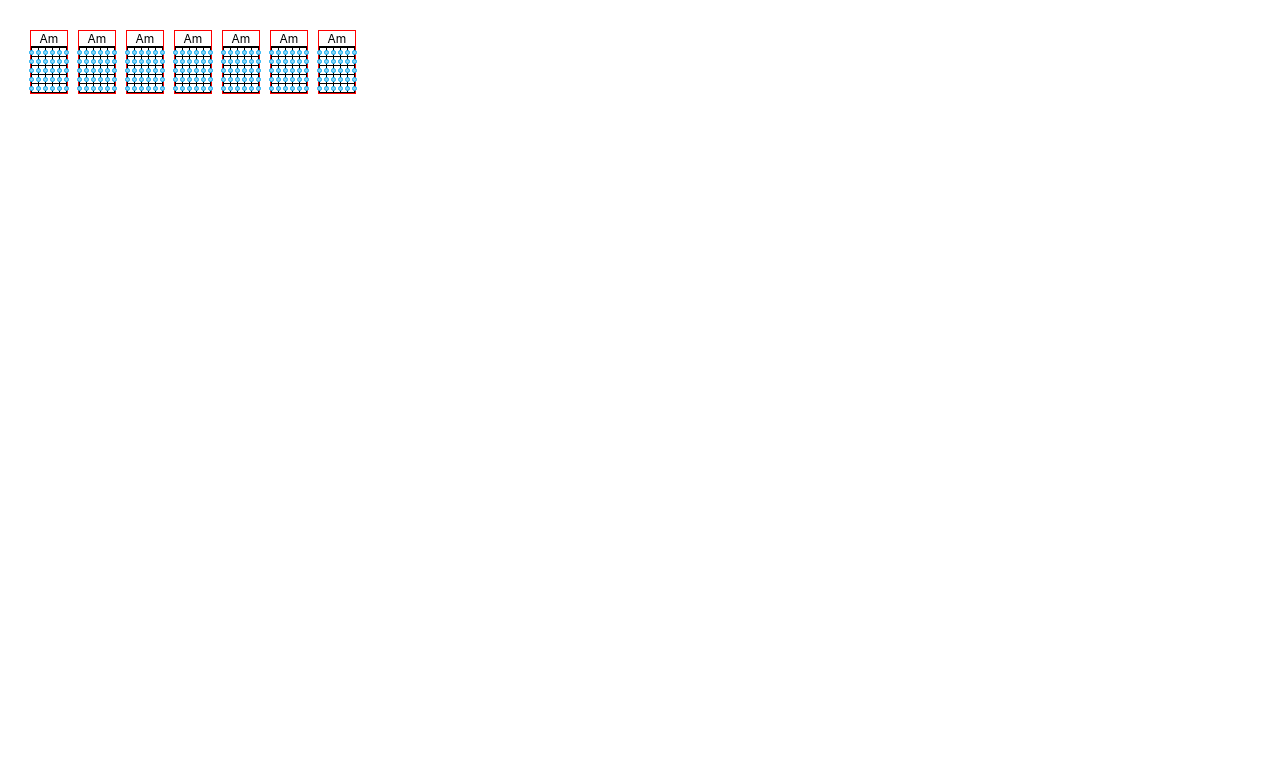
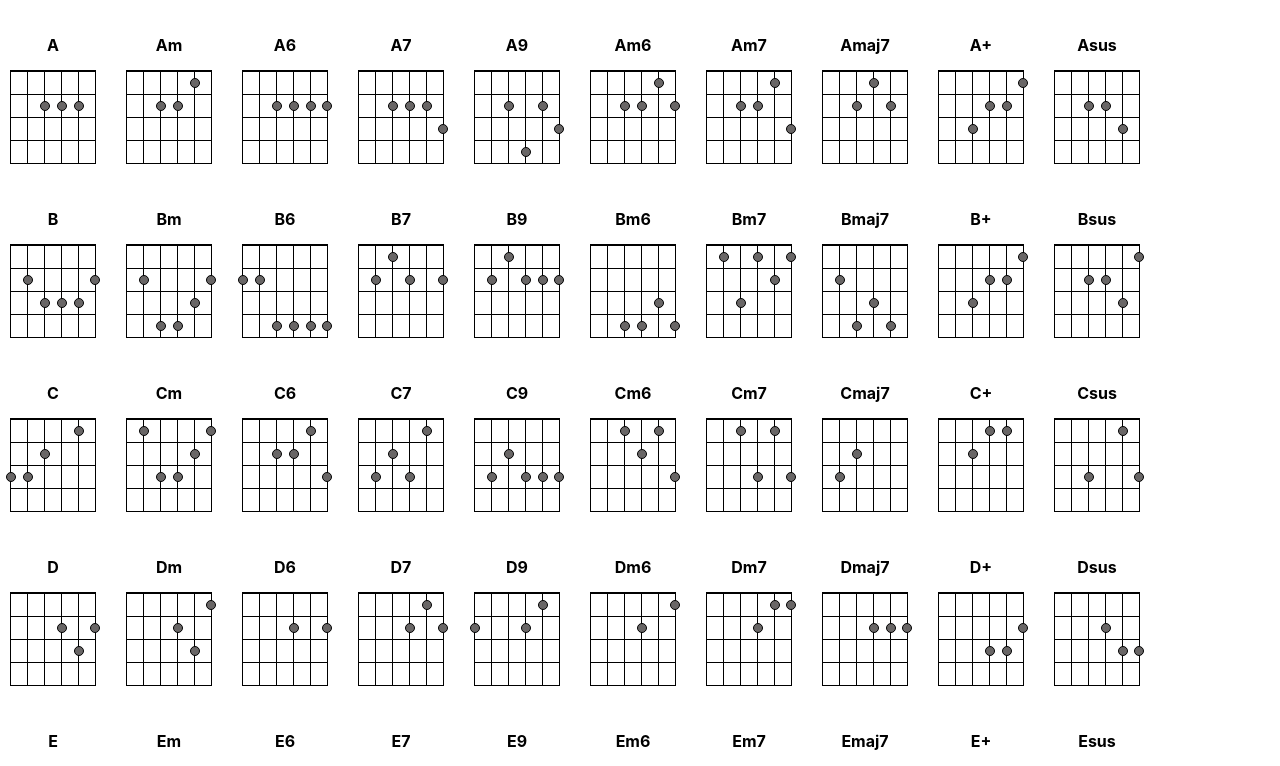
Before and after one commit to SVladikO/music_choird, a React (Create React App) app: page / in a window 1280 px wide. Shown: the top 766 px of the page. Built offline with nearby package versions, Linux system fonts and the light colour scheme.

Commit message:
Added guitar chords data.

```diff
--- a/src/App.css
+++ b/src/App.css
@@ -1,8 +1,14 @@
 .App {
   text-align: center;
-  padding: 30px;
+  padding: 10px;
   display: flex;
-  gap: 10px;
+  gap: 30px;
+}
+
+.chord-row-name {
+  display: flex;
+  align-items: center;
+  font-size: 30px;
 }
 
 .App-logo {
--- a/src/App.js
+++ b/src/App.js
@@ -1,20 +1,38 @@
 import logo from './logo.svg';
 import './App.css';
 import GuitarChord from './components/guitar-chord/guitar-chord';
+import UkeleleChord from './components/ukulele-chord/ukulele-chord';
+
+import guitarData from './data/guitar';
+
+console.log({guitarData})
 
 function App() {
-  return (
-    <div className="App">
-      <GuitarChord name={"Am"} />
-      <GuitarChord name={"Am"} />
-      <GuitarChord name={"Am"} />
-      <GuitarChord name={"Am"} />
-      <GuitarChord name={"Am"} />
-      <GuitarChord name={"Am"} />
-      <GuitarChord name={"Am"} />
 
-    </div>
-  );
+    const renderChords = chord => (
+        <div className="App">
+            {/*<div className="chord-row-name">{chord.name}</div>*/}
+            {chord.chords.map(d =>
+                <GuitarChord key={d.name} chord={d}/>)
+            }
+        </div>
+    );
+
+    return (
+        <>
+            {guitarData.map(g => renderChords(g))}
+            <div className="App">
+                <UkeleleChord name={"Am"}/>
+                <UkeleleChord name={"Am"}/>
+                <UkeleleChord name={"Am"}/>
+                <UkeleleChord name={"Am"}/>
+                <UkeleleChord name={"Am"}/>
+                <UkeleleChord name={"Am"}/>
+            </div>
+        </>
+
+    )
+        ;
 }
 
 export default App;
--- /dev/null
+++ b/src/components/chord/chord.style.js
@@ -0,0 +1,70 @@
+import styled, {css} from 'styled-components';
+
+const tableStyle = css`
+    border: solid 0.8px black;
+    border-collapse: collapse;
+`;
+
+
+export const Wrapper = styled.div`
+    display: flex;
+    flex-direction: column;
+    min-width: 86px;
+    position: relative;
+`;
+
+export const ChordName = styled.div`
+    font-size: 16px;
+    font-weight: bold;
+    display: flex;
+    justify-content: center;
+    padding: 25px 10px 15px;
+`;
+
+export const Table = styled.table`
+    ${tableStyle};
+    border-top: solid 2px black;
+`;
+
+export const Tr = styled.tr`
+    ${tableStyle};
+`;
+
+export const Td = styled.td`
+    width: 14px;
+    height: 20px;
+    ${tableStyle};
+    position: relative;
+`;
+
+export const TdLast = styled.td`
+    position: relative;
+    border: none;
+    width: 0;
+`;
+
+const dotStyle = css`
+    box-sizing: border-box;
+    height: 10px;
+    width: 10px;
+    background: #696666;
+    border: solid 0.8px #000000;
+    border-radius: 50%;
+    position: absolute;
+    top: 5.5px;
+`;
+
+export const Dot = styled.div`
+    ${dotStyle};
+    left: -5.5px;
+`;
+
+export const LastDot = styled.div`
+    ${dotStyle};
+    right: -4.8px;
+`;
+export const LadNumber = styled.div`
+    position: absolute;
+    left: -16px;
+    top: 14px;
+`;
--- a/src/components/guitar-chord/guitar-chord.js
+++ b/src/components/guitar-chord/guitar-chord.js
@@ -1,36 +1,36 @@
-import {Wrapper, ChordName, Table, Tr, Td, Dot, LastDot} from './guitar-chord.style.js';
+import {Wrapper, ChordName, Table, Tr, Td, Dot, LastDot, LadNumber} from '../chord/chord.style.js';
 
-export default function GuitarChord({name, notes}) {
-    const renderRow = () => (
+export default function GuitarChord(props) {
+    const renderRow = notes => {
+        console.log({notes})
+        return(
             <Tr>
                 <Td>
-                <Dot/>
+                    {notes.includes(6) && <Dot/>}
                 </Td>
                 <Td>
-                <Dot/>
+                    {notes.includes(5) && <Dot/>}
                 </Td>
                 <Td>
-                <Dot/>
+                    {notes.includes(4) && <Dot/>}
                 </Td>
                 <Td>
-                <Dot/>
+                    {notes.includes(3) && <Dot/>}
                 </Td>
                 <Td>
-                <Dot/>
-                <LastDot/>
+                    {notes.includes(2) && <Dot/>}
+                    {notes.includes(1) && <LastDot/>}
                 </Td>
             </Tr>
         );
+    }
 
     return (
         <Wrapper>
-            <ChordName>{name}</ChordName>
+            <ChordName>{props.chord.name}</ChordName>
+            <LadNumber>{props.chord.ladNumber}</LadNumber>
             <Table>
-                {renderRow()}
-                {renderRow()}
-                {renderRow()}
-                {renderRow()}
-                {renderRow()}
+                {props.chord.notes.map(n=> renderRow(n))}
             </Table>
         </Wrapper>
 
--- a/src/components/guitar-chord/guitar-chord.style.js
+++ /dev/null
@@ -1,55 +0,0 @@
-import styled, {css} from 'styled-components';
-
-export const Wrapper = styled.div`
-    display: flex;
-    flex-direction: column;
-    border: solid 1px red;
-`;
-
-export const ChordName = styled.div`
-    font-size: 12px;
-    display: flex;
-    justify-content: center;
-`;
-
-export const Table = styled.table`
-    border: solid 0.8px black;
-    border-collapse: collapse;
-    border-top: solid 2px black;
-`;
-export const Tr = styled.tr`
-    border: solid 0.8px black;
-    border-collapse: collapse;
-`
-export const Td = styled.td`
-    width: 4px;
-    height: 6px;
-    border: solid 0.8px black;
-    border-collapse: collapse;
-    position: relative;
-`
-export const TdLast = styled.td`
-    position: relative;
-    border: none;
-    width: 0;
-`;
-
-const dotStyle = css`
-    box-sizing: border-box;
-    height: 5px;
-    width: 5px;
-    background: #8dd4f3;
-    border: solid 0.4px #06aaf3;
-    border-radius: 50%;
-    position: absolute;
-    top: 1.5px;
-`
-
-export const Dot = styled.div`
-    ${dotStyle};
-    left: -2.78px;
-`
-export const LastDot = styled.div`
-    ${dotStyle};
-    right: -2.6px;
-`;
--- /dev/null
+++ b/src/components/ukulele-chord/ukulele-chord.js
@@ -0,0 +1,31 @@
+import {Wrapper, ChordName, Table, Tr, Td, Dot, LastDot} from '../chord/chord.style.js';
+
+export default function UkuleleChord({name, notes}) {
+    const renderRow = () => (
+        <Tr>
+            <Td>
+                {/*<Dot/>*/}
+            </Td>
+            <Td>
+                {/*<Dot/>*/}
+            </Td>
+            <Td>
+                {/*<Dot/>*/}
+                {/*<LastDot/>*/}
+            </Td>
+        </Tr>
+    );
+
+    return (
+        <Wrapper>
+            <ChordName>{name}</ChordName>
+            <Table>
+                {renderRow()}
+                {renderRow()}
+                {renderRow()}
+                {renderRow()}
+            </Table>
+        </Wrapper>
+
+    )
+}
--- /dev/null
+++ b/src/data/guitar.js
@@ -0,0 +1,102 @@
+const guitarData = [
+    {
+        name: 'A', chords: [
+            {name: 'A', notes: [[], [2, 3, 4], [], [],]},
+            {name: 'Am', notes: [[2], [3, 4], [], [],]},
+            {name: 'A6', notes: [[], [1, 2, 3, 4], [], [],]},
+            {name: 'A7', notes: [[], [2, 3, 4], [1], [],]},
+            {name: 'A9', notes: [[], [2, 4], [1], [3],]},
+            {name: 'Am6', notes: [[2], [1, 3, 4], [], [],]},
+            {name: 'Am7', notes: [[2], [3, 4], [1], [],]},
+            {name: 'Amaj7', notes: [[3], [2, 4], [], [],]},
+            {name: 'A+', notes: [[1], [2, 3], [4], [],]},
+            {name: 'Asus', notes: [[], [3, 4], [2], [],]},
+        ]
+    },
+    {
+        name: 'B', chords: [
+            {name: 'B', notes: [[], [1, 5], [2, 3, 4], [],]},
+            {name: 'Bm', notes: [[], [1, 5], [2], [3, 4],]},
+            {name: 'B6', notes: [[], [5, 6], [], [1, 2, 3, 4]]},
+            {name: 'B7', notes: [[4], [1, 3, 5], [], [],]},
+            {name: 'B9', notes: [[4], [1, 2, 3, 5], [], [],]},
+            {name: 'Bm6', notes: [[], [], [2], [1, 3, 4],]},
+            {name: 'Bm7', notes: [[1, 3, 5], [2], [4], [],]},
+            {name: 'Bmaj7', notes: [[], [5], [3], [2, 4],]},
+            {name: 'B+', notes: [[1], [2, 3], [4], [],]},
+            {name: 'Bsus', notes: [[1], [3, 4], [2], [],]},
+        ]
+    },
+    {
+        name: 'C', chords: [
+            {name: 'C', notes: [[2], [4], [5, 6], [],]},
+            {name: 'Cm', notes: [[1, 5], [2], [3, 4], [],]},
+            {name: 'C6', notes: [[2], [3, 4], [1], [],]},
+            {name: 'C7', notes: [[2], [4], [3, 5], [],]},
+            {name: 'C9', notes: [[], [4], [1, 2, 3, 5], [],]},
+            {name: 'Cm6', notes: [[2, 4], [3], [1], [],]},
+            {name: 'Cm7', notes: [[2, 4], [], [1, 3], [],]},
+            {name: 'Cmaj7', notes: [[], [4], [5], [],]},
+            {name: 'C+', notes: [[2, 3], [4], [], [],]},
+            {name: 'Csus', notes: [[2], [], [1, 4], [],]},
+        ]
+    },
+    {
+        name: 'D', chords: [
+            {name: 'D', notes: [[], [1, 3], [2], [],]},
+            {name: 'Dm', notes: [[1], [3], [2], [],]},
+            {name: 'D6', notes: [[], [1, 3], [], [],]},
+            {name: 'D7', notes: [[2], [1, 3], [], [],]},
+            {name: 'D9', notes: [[2], [3, 6], [], [],]},
+            {name: 'Dm6', notes: [[1], [3], [], [],]},
+            {name: 'Dm7', notes: [[1, 2], [3], [], [],]},
+            {name: 'Dmaj7', notes: [[], [1, 2, 3], [], [],]},
+            {name: 'D+', notes: [[], [1], [2, 3], [],]},
+            {name: 'Dsus', notes: [[], [3], [1, 2], [],]},
+        ]
+    },
+    {
+        name: 'E', chords: [
+            {name: 'E', notes: [[3], [4, 5], [], [],]},
+            {name: 'Em', notes: [[], [4, 5], [], [],]},
+            {name: 'E6', notes: [[3], [2, 4, 5], [], [],]},
+            {name: 'E7', notes: [[3], [4, 5], [2], [],]},
+            {name: 'E9', notes: [[3], [1, 5], [], [],]},
+            {name: 'Em6', notes: [[], [2, 4, 5], [], [],]},
+            {name: 'Em7', notes: [[], [5], [], [],]},
+            {name: 'Emaj7', notes: [[3, 4], [5], [], [],]},
+            {name: 'E+', notes: [[2, 3], [4], [], [],]},
+            {name: 'Esus', notes: [[], [3, 4, 5], [], [],]},
+        ]
+    },
+    {
+        name: 'F', chords: [
+            {name: 'F', notes: [[1, 2, 6], [3], [4, 5], [],]},
+            {name: 'Fm', notes: [[1, 2, 3, 6], [], [4, 5], [],]},
+            {name: 'F6', notes: [[1, 2], [3], [], [],]},
+            {name: 'F7', notes: [[1, 2, 4, 6], [3], [5], [],]},
+            {name: 'F9', notes: [[], [3], [1, 4], [2],]},
+            {name: 'Fm6', notes: [[1, 2, 3], [], [], [],]},
+            {name: 'Fm7', notes: [[1, 2, 3, 4, 6], [5], [], [],]},
+            {name: 'Fmaj7', notes: [[2], [3], [4], [],]},
+            {name: 'F+', notes: [[1], [2, 3], [4], [],]},
+            {name: 'Fsus', notes: [[1, 2], [], [3, 4], [],]},
+        ]
+    },
+    {
+        name: 'G', chords: [
+            {name: 'G', notes: [[], [5], [1, 6], [],]},
+            {name: 'Gm', notes: [[1, 2, 3, 6], [], [4, 5], []], ladNumber: 3},
+            {name: 'G6', notes: [[], [5], [6], [],]},
+            {name: 'G7', notes: [[1], [5], [6], [],]},
+            {name: 'G9', notes: [[1], [3], [6], [],]},
+            {name: 'Gm6', notes: [[], [4], [1, 2, 3], [],]},
+            {name: 'Gm7', notes: [[1, 2, 3, 4, 6], [], [5], [],]},
+            {name: 'Gmaj7', notes: [[1], [2], [3], [4],]},
+            {name: 'G+', notes: [[4], [], [1], [],]},
+            {name: 'Gsus', notes: [[2], [], [1], [],]},
+        ]
+    },
+];
+
+export default guitarData;
```
Also changed, not shown: src/data/ukulele.js (added, +12 -0 lines). Lines whose indentation alone changed are shown as unchanged.
